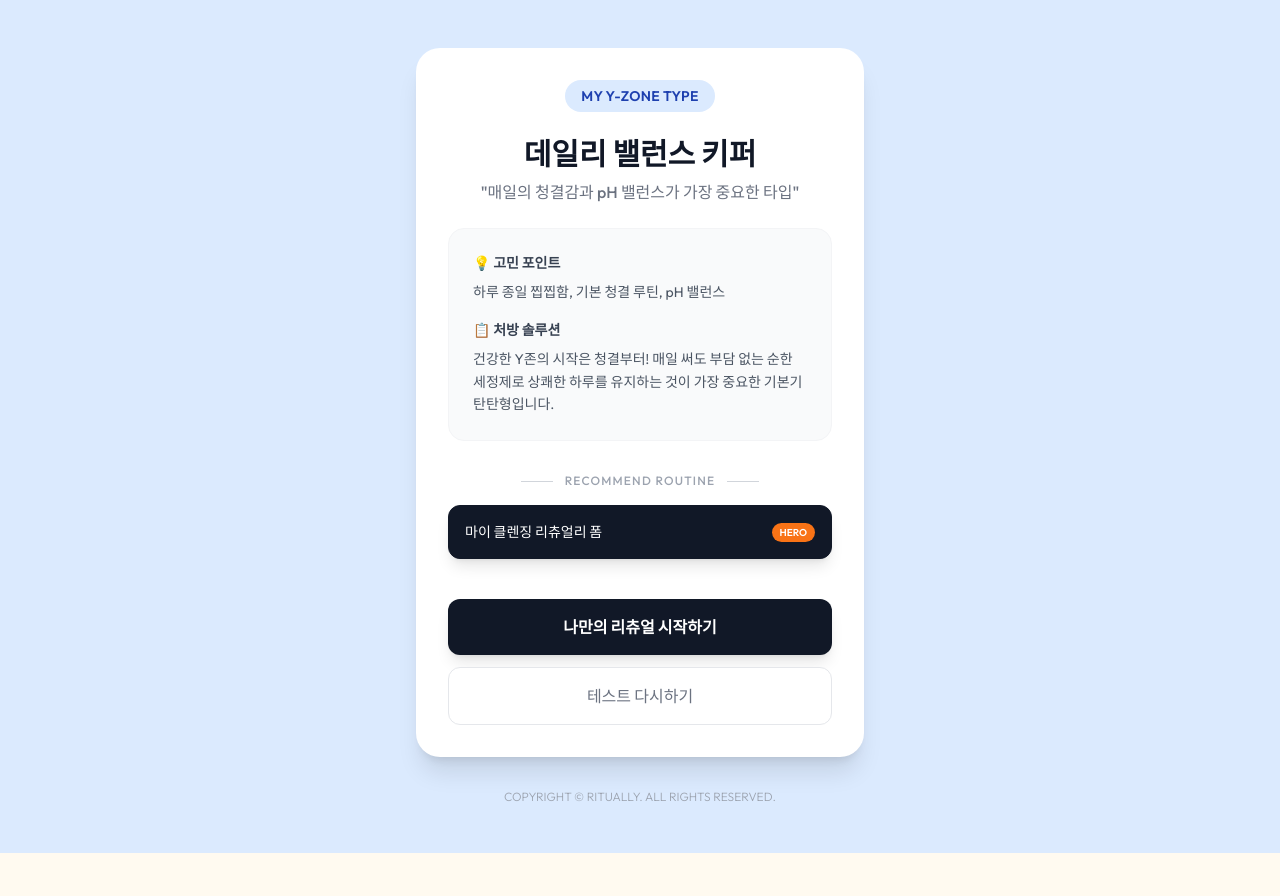
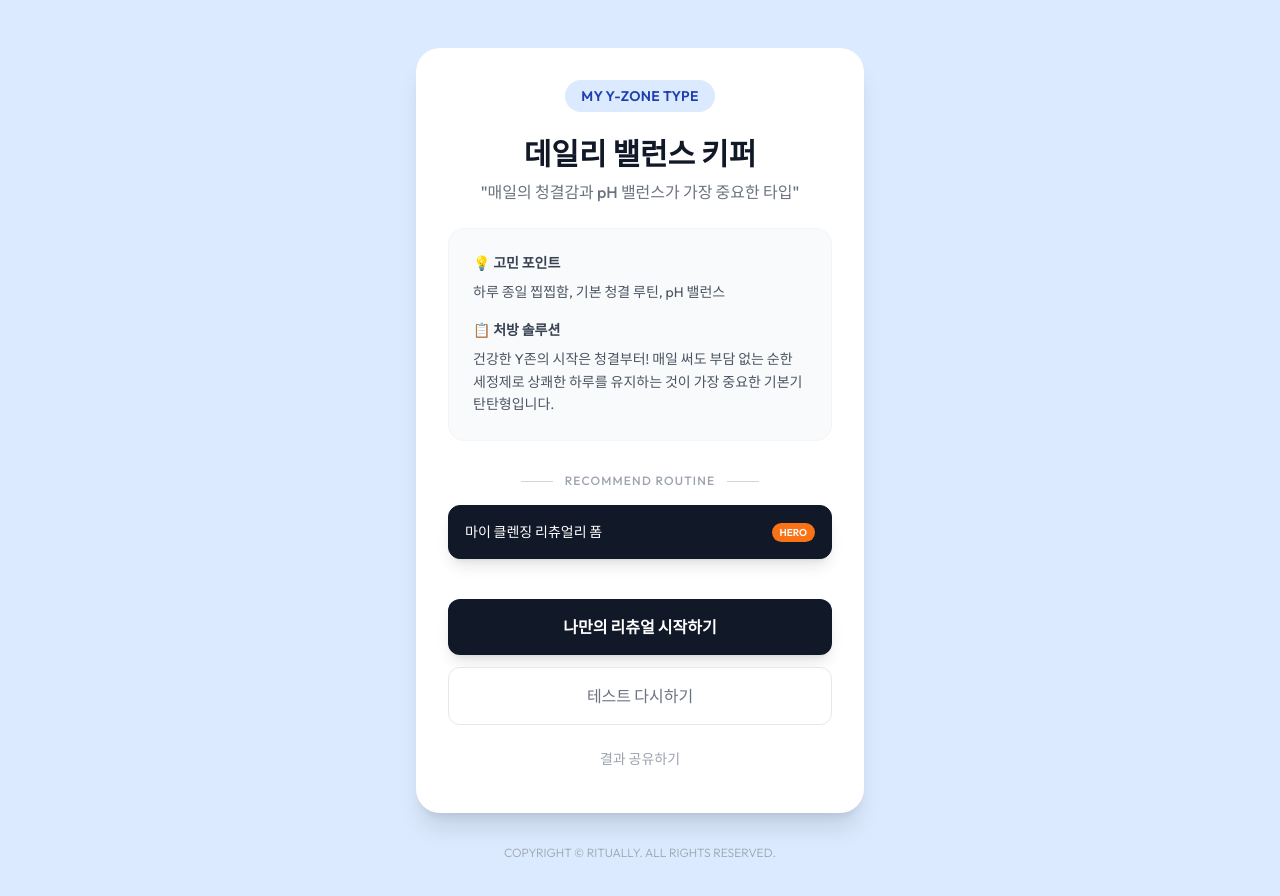
Before and after one commit to tinklewhale/rituallyweb, a React (Vite) app: page /result in a window 1280 px wide. Shown: the top 896 px of the page. Before the commit the page ends 853 px from the top, so only its background shows below. Built offline with nearby package versions, Linux system fonts and the light colour scheme.

Commit message:
result
결과공유하기추가

```diff
--- a/src/pages/ResultPage.jsx
+++ b/src/pages/ResultPage.jsx
@@ -80,6 +80,15 @@ const ResultPage = () => {
             >
                 테스트 다시하기
             </button>
+             <button
+                onClick={() => {
+                    navigator.clipboard.writeText(window.location.href);
+                    alert("결과 링크가 복사되었습니다!");
+                }}
+                className="block w-full text-gray-400 py-3 rounded-xl text-sm font-medium hover:text-gray-600 transition-colors"
+            >
+                결과 공유하기
+            </button>
         </div>
 
       </motion.div>
```
